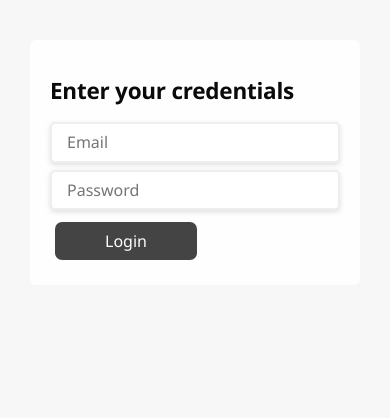
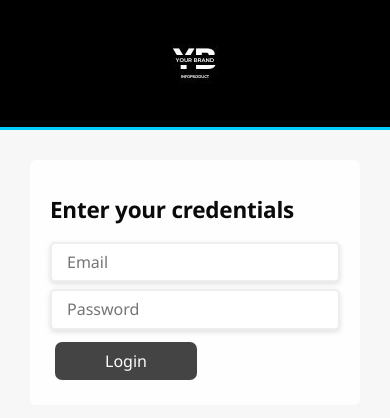
Before and after one commit to eliascardona/firebase-next, a Next.js app: page /login in a window 390 px wide. Shown: the top 418 px of the page. Built offline with nearby package versions, Linux system fonts and the light colour scheme; no server answers.

Commit message:
Commit #18. Trabajando en el diseño responsive de las distintas paginas de la app

```diff
--- a/pages/login.js
+++ b/pages/login.js
@@ -1,10 +1,12 @@
 import React from 'react'
+import { PageHeader } from '../components/sections/PageHeader'
 import { Login } from '../components/vitals/Login'
-import styles from '../styles/Landing.module.css'
+import styles from '../styles/login.module.css'
 
 function login() {
   return (
     <>
+      <PageHeader />
       <div className={styles.centeredGrid}>
         <div className={styles.cardWhite}>
           <Login href="/videos" />
--- a/pages/videos/[id].js
+++ b/pages/videos/[id].js
@@ -101,7 +101,7 @@ export default function Details() {
               return quizLength.length - 1 === quizIterator ? (
                 `Quiz`
               ) : (
-                <div style={{ display: `${step === i ? "block" : "none"}` }}>
+                <div style={{ display: `${step === i ? "block" : "none"}` }} key={quiz.id}>
                   <InputObject quiz={quiz} addToGoodAns={addToGoodAns} />
                   <button
                     type="button"
--- a/pages/videos/index.js
+++ b/pages/videos/index.js
@@ -2,6 +2,7 @@ import React, { useEffect, useRef, useState } from "react";
 import Image from "next/image";
 import Link from "next/link";
 import styles from "../../styles/videos.module.css";
+import { PageHeader } from "../../components/sections/PageHeader";
 import { Header } from "../../components/utils/Header";
 import { Login } from "../../components/vitals/Login";
 import { firestore, auth } from "../../firebase/base";
@@ -47,8 +48,8 @@ const videos = () => {
 
   return (
     <>
-      <Header />
       <div ref={loginRef} style={{display:'none'}}>
+        <PageHeader />
         <div className={styles.centeredGrid}>
           <div className={styles.cardWhite}>
             <Login />
@@ -56,6 +57,7 @@ const videos = () => {
         </div>
       </div>
       <div ref={appRef} style={{display:'none'}}>
+        <Header />
         <div className={styles.grid}>
           <div className={styles.i1}>
             <div className={styles.img}>
--- a/styles/Landing.module.css
+++ b/styles/Landing.module.css
@@ -123,14 +123,6 @@
 	display: grid;
 	place-items: center;
 	justify-self: center;
-}
-
-.cardWhite {
-	margin: 30px 30px 60px 30px;
-	padding: 20px;
-	color: #0a0a0a;
-	background-color: #fefefe;
-	border-radius: 6px;
 }
 
 .underlineCol {
--- /dev/null
+++ b/styles/login.module.css
@@ -0,0 +1,13 @@
+.centeredGrid {
+    display: grid;
+	place-items: center;
+    grid-template-columns: 100%;
+}
+
+.cardWhite {
+	margin: 30px 30px 60px 30px;
+	padding: 20px;
+	color: #0a0a0a;
+	background-color: #fefefe;
+	border-radius: 6px;
+}
--- a/styles/videos.module.css
+++ b/styles/videos.module.css
@@ -37,8 +37,7 @@
 .centeredGrid {
     display: grid;
 	place-items: center;
-	justify-self: center;
-	padding: 10px 20px 10px 20px;
+    grid-template-columns: 100%;
 }
 
 .cardWhite {
```
